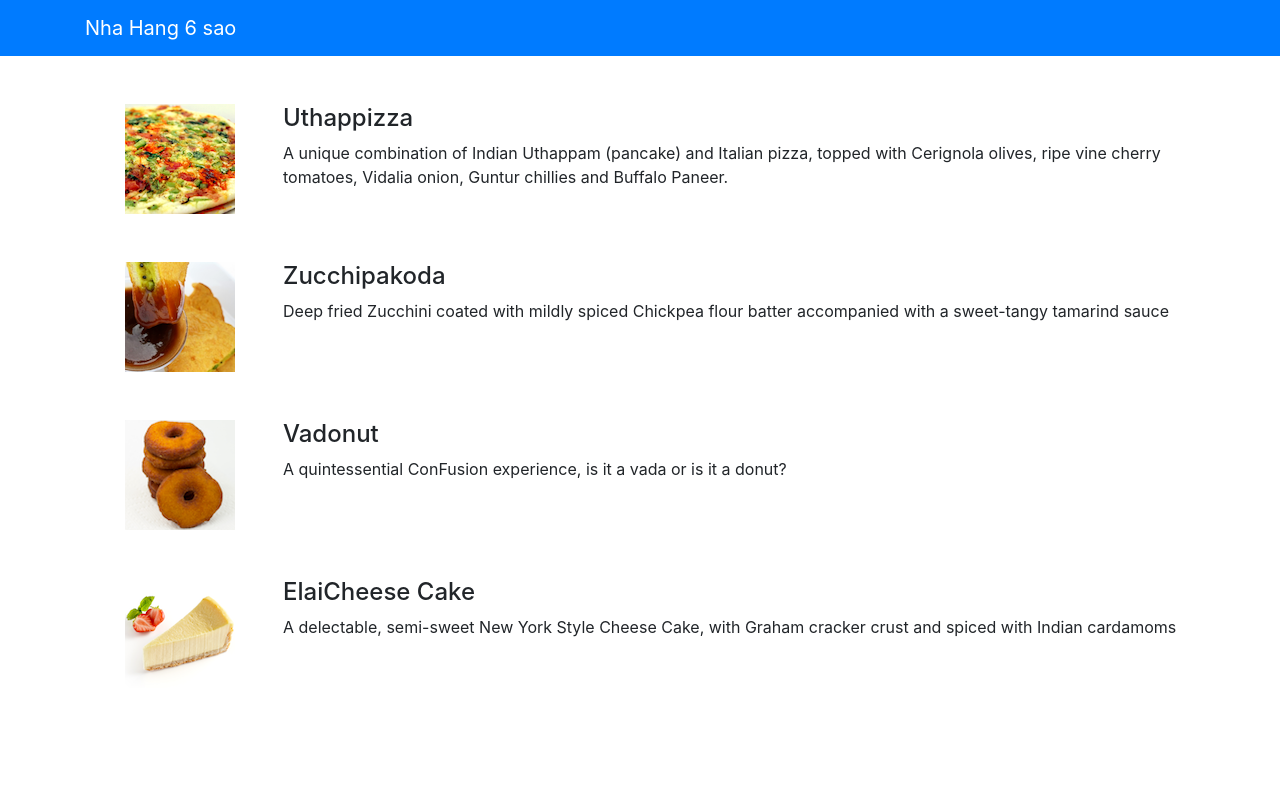
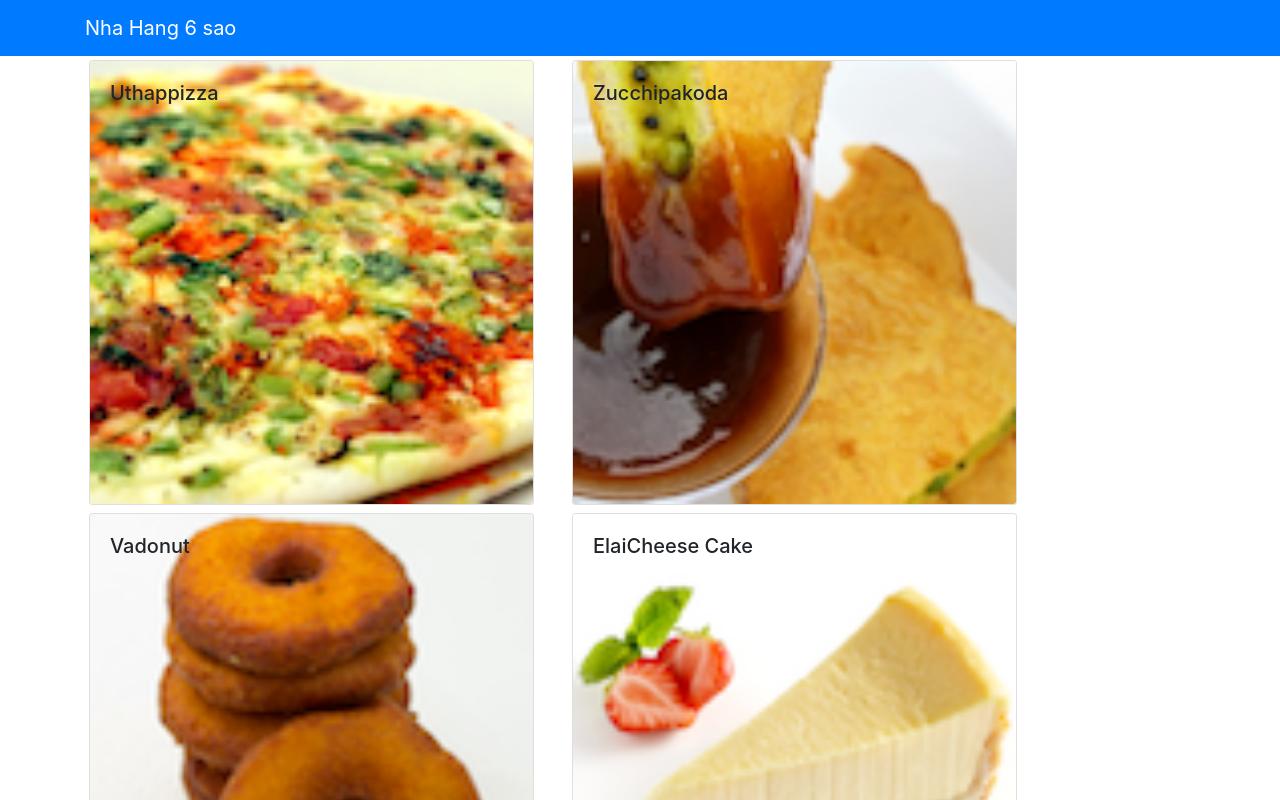
Before and after one commit to PhoDayHanh/doan_test, a React (Create React App) app: page / in a window 1280 px wide. Shown: the top 800 px of the page. Built offline with nearby package versions, Linux system fonts and the light colour scheme.

Commit message:
Lift state and onClick a MenuItem

```diff
--- a/src/App.js
+++ b/src/App.js
@@ -1,24 +1,32 @@
 import { Component } from "react";
 import logo from "./logo.svg";
-import { Navbar, NavbarBrand } from 'reactstrap';
+import { Navbar, NavbarBrand } from "reactstrap";
 import "./App.css";
 import Menu from "./components/MenuComponent";
+import { DISHES } from "./shared/dishes";
 
 class App extends Component {
+
+  constructor(props) {
+    super(props);
+
+    this.state = {
+      dishes: DISHES,
+    }
+  }
+
   render() {
-    return(
+    return (
       <div>
         <Navbar dark color="primary">
           <div className="container">
             <NavbarBrand href="">Nha Hang 6 sao</NavbarBrand>
           </div>
         </Navbar>
-        <Menu />
+        <Menu dishes={this.state.dishes}/>
       </div>
-    )
+    );
   }
-
-
 }
 
 export default App;
--- a/src/components/MenuComponent.js
+++ b/src/components/MenuComponent.js
@@ -1,77 +1,61 @@
 import React, { Component } from "react";
-import { Media } from "reactstrap";
+import {
+  Card,
+  CardImg,
+  CardImgOverlay,
+  CardText,
+  CardBody,
+  CardTitle,
+} from "reactstrap";
 
 class Menu extends Component {
   constructor(props) {
     super(props);
 
     this.state = {
-      dishes: [
-        {
-          id: 0,
-          name: "Uthappizza",
-          image: "assets/images/uthappizza.png",
-          category: "mains",
-          label: "Hot",
-          price: "4.99",
-          description:
-            "A unique combination of Indian Uthappam (pancake) and Italian pizza, topped with Cerignola olives, ripe vine cherry tomatoes, Vidalia onion, Guntur chillies and Buffalo Paneer.",
-        },
-        {
-          id: 1,
-          name: "Zucchipakoda",
-          image: "assets/images/zucchipakoda.png",
-          category: "appetizer",
-          label: "",
-          price: "1.99",
-          description:
-            "Deep fried Zucchini coated with mildly spiced Chickpea flour batter accompanied with a sweet-tangy tamarind sauce",
-        },
-        {
-          id: 2,
-          name: "Vadonut",
-          image: "assets/images/vadonut.png",
-          category: "appetizer",
-          label: "New",
-          price: "1.99",
-          description:
-            "A quintessential ConFusion experience, is it a vada or is it a donut?",
-        },
-        {
-          id: 3,
-          name: "ElaiCheese Cake",
-          image: "assets/images/elaicheesecake.png",
-          category: "dessert",
-          label: "",
-          price: "2.99",
-          description:
-            "A delectable, semi-sweet New York Style Cheese Cake, with Graham cracker crust and spiced with Indian cardamoms",
-        },
-      ],
+      selectedDish: null,
     };
   }
 
+  onDishSelect(dish) {
+    this.setState({ selectedDish: dish });
+  }
+
+  renderDish(dish) {
+    if (dish != null) {
+      return (
+        <Card>
+          <CardImg width="100%" src={dish.image} alt={dish.name} />
+          <CardBody>
+            <CardTitle>{dish.name}</CardTitle>
+            <CardText>{dish.description}</CardText>
+          </CardBody>
+        </Card>
+      );
+    } else {
+      return <div></div>;
+    }
+  }
+
   render() {
-    const menu = this.state.dishes.map((dish) => {
+    const menu = this.props.dishes.map((dish) => {
       return (
-        <div key={dish.id} className="col-12 mt-5">
-          <Media tag="li">
-            <Media left middle>
-              <Media object src={dish.image} alt={dish.name}></Media>
-            </Media>
-            <Media body className="ml-5">
-                <Media heading>{dish.name}</Media>
-                <p>{dish.description}</p>
-            </Media>
-          </Media>
+        <div key={dish.id} className="col-12 col-md-5 m-1">
+          <Card onClick={() => this.onDishSelect(dish)}>
+            <CardImg width="100%" src={dish.image} alt={dish.name} />
+            <CardImgOverlay>
+              <CardTitle>{dish.name}</CardTitle>
+            </CardImgOverlay>
+          </Card>
         </div>
       );
     });
 
     return (
       <div className="container">
+        <div className="row">{menu}</div>
         <div className="row">
-          <Media list>{menu}</Media>
+          {this.renderDish(this.state.selectedDish)}
         </div>
       </div>
     );
--- /dev/null
+++ b/src/shared/dishes.js
@@ -0,0 +1,186 @@
+export const DISHES =
+    [
+        {
+        id: 0,
+        name:'Uthappizza',
+        image: 'assets/images/uthappizza.png',
+        category: 'mains',
+        label:'Hot',
+        price:'4.99',
+        description:'A unique combination of Indian Uthappam (pancake) and Italian pizza, topped with Cerignola olives, ripe vine cherry tomatoes, Vidalia onion, Guntur chillies and Buffalo Paneer.',
+        comments: [
+            {
+            id: 0,
+            rating: 5,
+            comment: "Imagine all the eatables, living in conFusion!",
+            author: "John Lemon",
+            date: "2012-10-16T17:57:28.556094Z"
+            },
+            {
+            id: 1,
+            rating: 4,
+            comment: "Sends anyone to heaven, I wish I could get my mother-in-law to eat it!",
+            author: "Paul McVites",
+            date: "2014-09-05T17:57:28.556094Z"
+            },
+            {
+            id: 2,
+            rating: 3,
+            comment: "Eat it, just eat it!",
+            author: "Michael Jaikishan",
+            date: "2015-02-13T17:57:28.556094Z"
+            },
+            {
+            id: 3,
+            rating: 4,
+            comment: "Ultimate, Reaching for the stars!",
+            author: "Ringo Starry",
+            date: "2013-12-02T17:57:28.556094Z"
+            },
+            {
+            id: 4,
+            rating: 2,
+            comment: "It's your birthday, we're gonna party!",
+            author: "25 Cent",
+            date: "2011-12-02T17:57:28.556094Z"
+            }
+        ]                        },
+        {
+        id: 1,
+        name:'Zucchipakoda',
+        image: 'assets/images/zucchipakoda.png',
+        category: 'appetizer',
+        label:'',
+        price:'1.99',
+        description:'Deep fried Zucchini coated with mildly spiced Chickpea flour batter accompanied with a sweet-tangy tamarind sauce',
+        comments: [
+            {
+            id: 0,
+            rating: 5,
+            comment: "Imagine all the eatables, living in conFusion!",
+            author: "John Lemon",
+            date: "2012-10-16T17:57:28.556094Z"
+            },
+            {
+            id: 1,
+            rating: 4,
+            comment: "Sends anyone to heaven, I wish I could get my mother-in-law to eat it!",
+            author: "Paul McVites",
+            date: "2014-09-05T17:57:28.556094Z"
+            },
+            {
+            id: 2,
+            rating: 3,
+            comment: "Eat it, just eat it!",
+            author: "Michael Jaikishan",
+            date: "2015-02-13T17:57:28.556094Z"
+            },
+            {
+            id: 3,
+            rating: 4,
+            comment: "Ultimate, Reaching for the stars!",
+            author: "Ringo Starry",
+            date: "2013-12-02T17:57:28.556094Z"
+            },
+            {
+            id: 4,
+            rating: 2,
+            comment: "It's your birthday, we're gonna party!",
+            author: "25 Cent",
+            date: "2011-12-02T17:57:28.556094Z"
+            }
+        ]
+        },
+        {
+        id: 2,
+        name:'Vadonut',
+        image: 'assets/images/vadonut.png',
+        category: 'appetizer',
+        label:'New',
+        price:'1.99',
+        description:'A quintessential ConFusion experience, is it a vada or is it a donut?',
+        comments: [
+            {
+            id: 0,
+            rating: 5,
+            comment: "Imagine all the eatables, living in conFusion!",
+            author: "John Lemon",
+            date: "2012-10-16T17:57:28.556094Z"
+            },
+            {
+            id: 1,
+            rating: 4,
+            comment: "Sends anyone to heaven, I wish I could get my mother-in-law to eat it!",
+            author: "Paul McVites",
+            date: "2014-09-05T17:57:28.556094Z"
+            },
+            {
+            id: 2,
+            rating: 3,
+            comment: "Eat it, just eat it!",
+            author: "Michael Jaikishan",
+            date: "2015-02-13T17:57:28.556094Z"
+            },
+            {
+            id: 3,
+            rating: 4,
+            comment: "Ultimate, Reaching for the stars!",
+            author: "Ringo Starry",
+            date: "2013-12-02T17:57:28.556094Z"
+            },
+            {
+            id: 4,
+            rating: 2,
+            comment: "It's your birthday, we're gonna party!",
+            author: "25 Cent",
+            date: "2011-12-02T17:57:28.556094Z"
+            }
+        ]
+        },
+        {
+        id: 3,
+        name:'ElaiCheese Cake',
+        image: 'assets/images/elaicheesecake.png',
+        category: 'dessert',
+        label:'',
+        price:'2.99',
+        description:'A delectable, semi-sweet New York Style Cheese Cake, with Graham cracker crust and spiced with Indian cardamoms',
+        comments: [
+            {
+            id: 0,
+            rating: 5,
+            comment: "Imagine all the eatables, living in conFusion!",
+            author: "John Lemon",
+            date: "2012-10-16T17:57:28.556094Z"
+            },
+            {
+            id: 1,
+            rating: 4,
+            comment: "Sends anyone to heaven, I wish I could get my mother-in-law to eat it!",
+            author: "Paul McVites",
+            date: "2014-09-05T17:57:28.556094Z"
+            },
+            {
+            id: 2,
+            rating: 3,
+            comment: "Eat it, just eat it!",
+            author: "Michael Jaikishan",
+            date: "2015-02-13T17:57:28.556094Z"
+            },
+            {
+            id: 3,
+            rating: 4,
+            comment: "Ultimate, Reaching for the stars!",
+            author: "Ringo Starry",
+            date: "2013-12-02T17:57:28.556094Z"
+            },
+            {
+            id: 4,
+            rating: 2,
+            comment: "It's your birthday, we're gonna party!",
+            author: "25 Cent",
+            date: "2011-12-02T17:57:28.556094Z"
+            }
+        ]
+        }
+    ];
```
